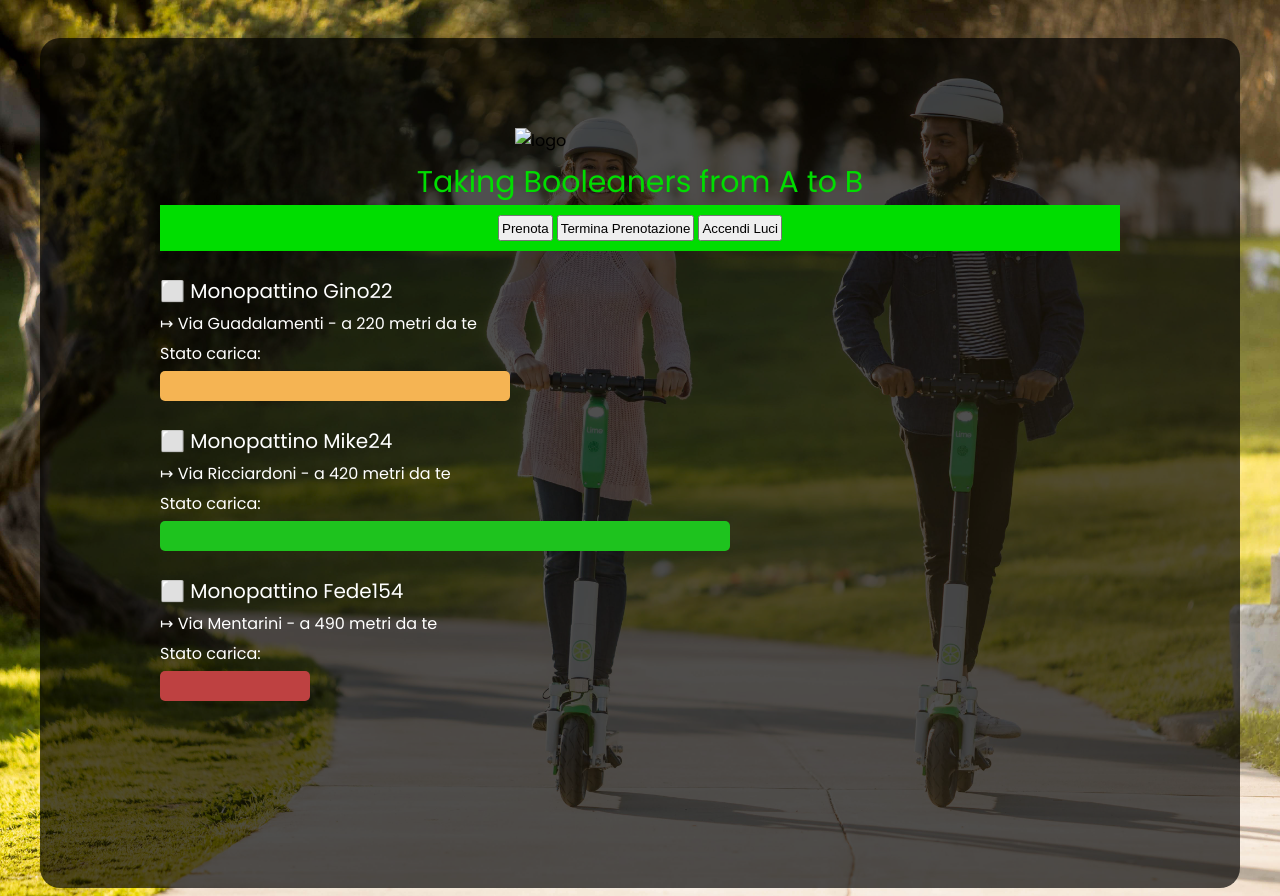
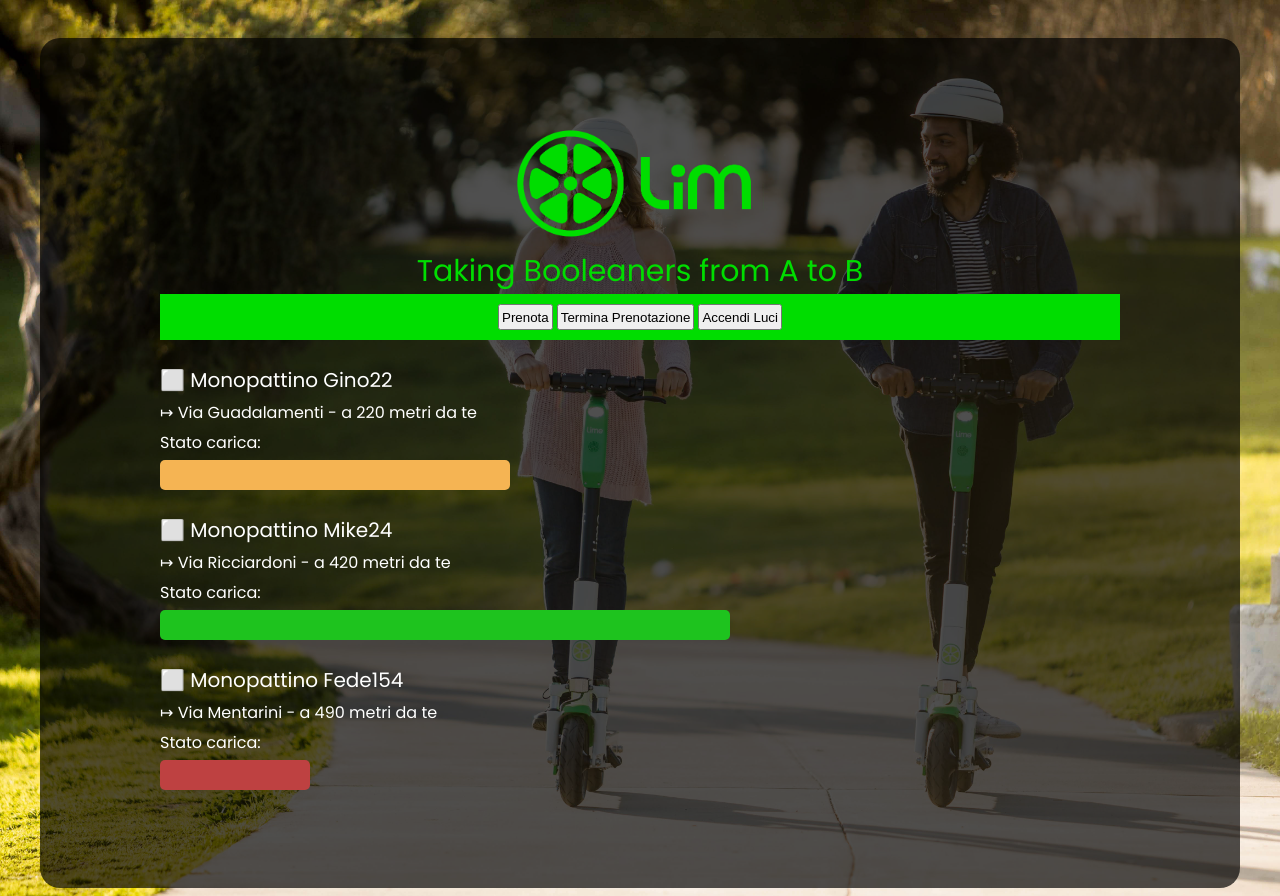
Before and after one commit to MarinoDonof/Coding-Challenge, a plain HTML site: page index.html in a window 1280 px wide. Drawn offline with Linux system fonts and the light colour scheme; files whose address does not match are found by name.

Commit message:
Update index.html

```diff
--- a/index.html
+++ b/index.html
@@ -12,7 +12,7 @@
     <section> <!-- Sezione principale -->
         <header> <!-- Logo e Banner sottostante -->
 
-            <img src="img/logo.png" alt="logo">
+            <img src="logo.png" alt="logo">
 
             <div id="Header1">Taking Booleaners from A to B</div>
 
```
